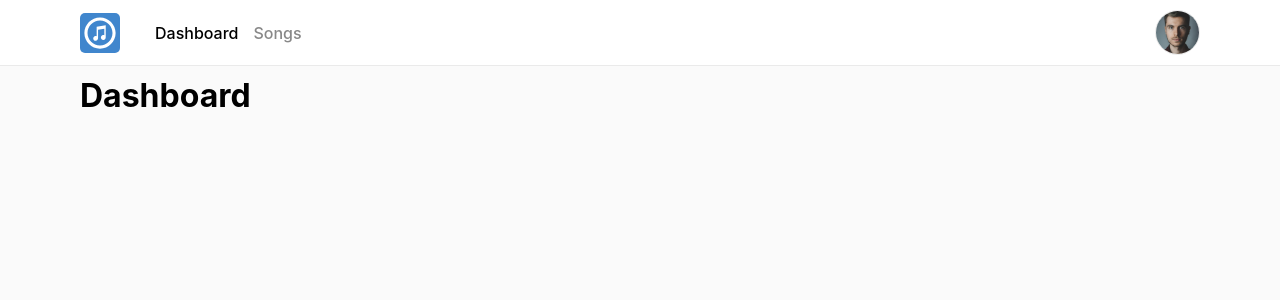
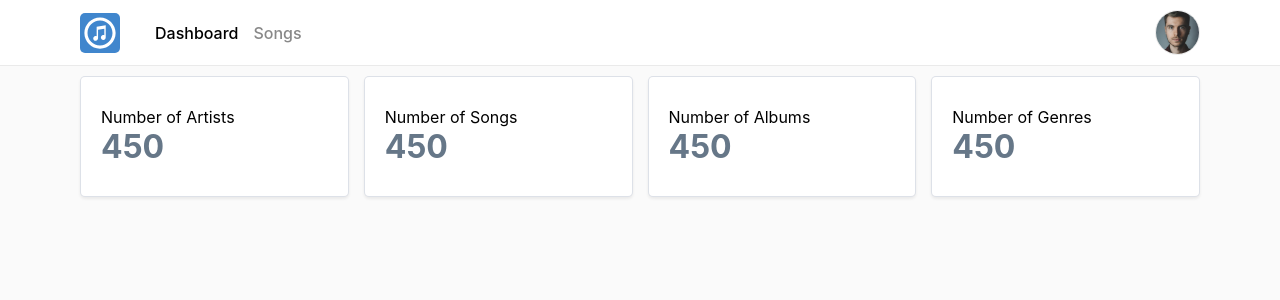
Before and after one commit to NatiG100/song-manager-web, a React (Create React App) app: page / in a window 1280 px wide. Shown: the top 300 px of the page. Built offline with nearby package versions, Linux system fonts and the light colour scheme.

Commit message:
created statbox

```diff
--- a/src/components/song/SongElements.ts
+++ b/src/components/song/SongElements.ts
@@ -1,7 +1,19 @@
 import styled from "styled-components";
 
+export const SongList = styled.div`
+    display: grid;
+    grid-template-columns: 1fr;
+    @media only screen and (min-width: 768px){
+        grid-template-columns: 1fr 1fr ;
+    }
+    @media only screen and (min-width: 1224px){
+        grid-template-columns: 1fr 1fr 1fr 1fr;
+    }
+    gap:15px;
+`;
+
 export const SongMain = styled.div`
-    padding: 20px;
+    padding: 10px 20px;
     border-radius: 5px;
     border:#Eaeaea 1px solid;
     background-color: white;
@@ -27,7 +39,7 @@ export const SongContent = styled.div`
     display: flex;
     flex-direction: column;
     gap: 10px;
-    margin: 20px 0px;
+    margin: 10px 0px;
 `;
 export const SongInfoWithIcon = styled.div`
     display: flex;
--- /dev/null
+++ b/src/components/stats/StatBox/StatBox.tsx
@@ -0,0 +1,16 @@
+import React from 'react'
+import { StatBoxDescription, StatBoxMain, StatBoxTitle } from './StatBoxElements.ts';
+
+export interface StatBoxProps{
+    title:string,
+    description:string,
+}
+
+export default function StatBox({title,description}:StatBoxProps){
+    return(
+        <StatBoxMain>
+            <StatBoxTitle>{title}</StatBoxTitle>
+            <StatBoxDescription>{description}</StatBoxDescription>
+        </StatBoxMain>
+    );
+}
--- /dev/null
+++ b/src/components/stats/StatBox/StatBoxElements.ts
@@ -0,0 +1,31 @@
+import styled from "styled-components";
+
+export const StatList = styled.div`
+    display: grid;
+    grid-template-columns: 1fr;
+    @media only screen and (min-width: 768px){
+        grid-template-columns: 1fr 1fr ;
+    }
+    @media only screen and (min-width: 1224px){
+        grid-template-columns: 1fr 1fr 1fr 1fr;
+    }
+    gap:15px;
+`;
+
+export const StatBoxMain = styled.div`
+    padding: 30px 20px;
+    border:1px solid #0252;
+    border-radius: 5px;
+    display: flex;
+    flex-direction: column;
+    background-color: white;
+    box-shadow: 0px 2px 3px #0001;
+`;
+
+export const StatBoxTitle = styled.p`
+    font-size: 16px;
+`;
+export const StatBoxDescription = styled.h1`
+    font-weight: bold;
+    color: #667788;
+`;
--- a/src/pages/Dashboard.tsx
+++ b/src/pages/Dashboard.tsx
@@ -1,4 +1,28 @@
 import React from "react"
+import { StatList } from "../components/stats/StatBox/StatBoxElements.ts";
+import StatBox from "../components/stats/StatBox/StatBox.tsx";
 export default function Dashboard(){
-    return (<h1>Dashboard</h1>);
+    return (
+        <div style={{width:"100%"}}>
+            <StatList>
+                <StatBox
+                    title="Number of Artists"
+                    description="450"
+                />
+                <StatBox
+                    title="Number of Songs"
+                    description="450"
+                />
+                <StatBox
+                    title="Number of Albums"
+                    description="450"
+                />
+                <StatBox
+                    title="Number of Genres"
+                    description="450"
+                />
+
+            </StatList>
+        </div>
+    );
 }
--- a/src/pages/Songs.tsx
+++ b/src/pages/Songs.tsx
@@ -1,8 +1,9 @@
 import React from 'react'
-import Song from '../components/song/Song.tsx';
+import Song from './../components/song/Song.tsx';
+import { SongList } from './../components/song/SongElements.ts';
 export default function Songs(){
     return (
-        <div>
+        <SongList>
             <Song
                 _id='asdfasddfa'
                 album='Gravity'
@@ -35,6 +36,6 @@ export default function Songs(){
                 genre='Hip Hop'
                 title='Gravity'
             />
-        </div>
+        </SongList>
     );
 };
```
